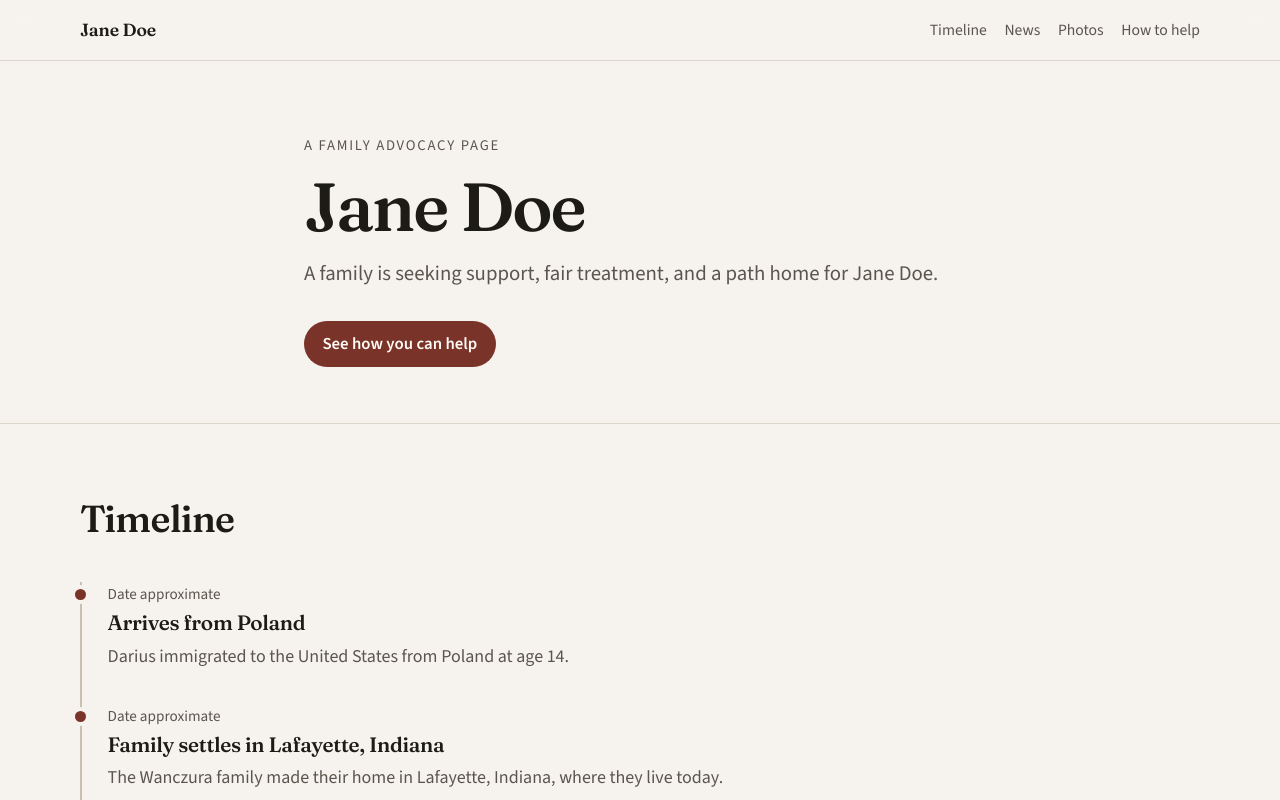
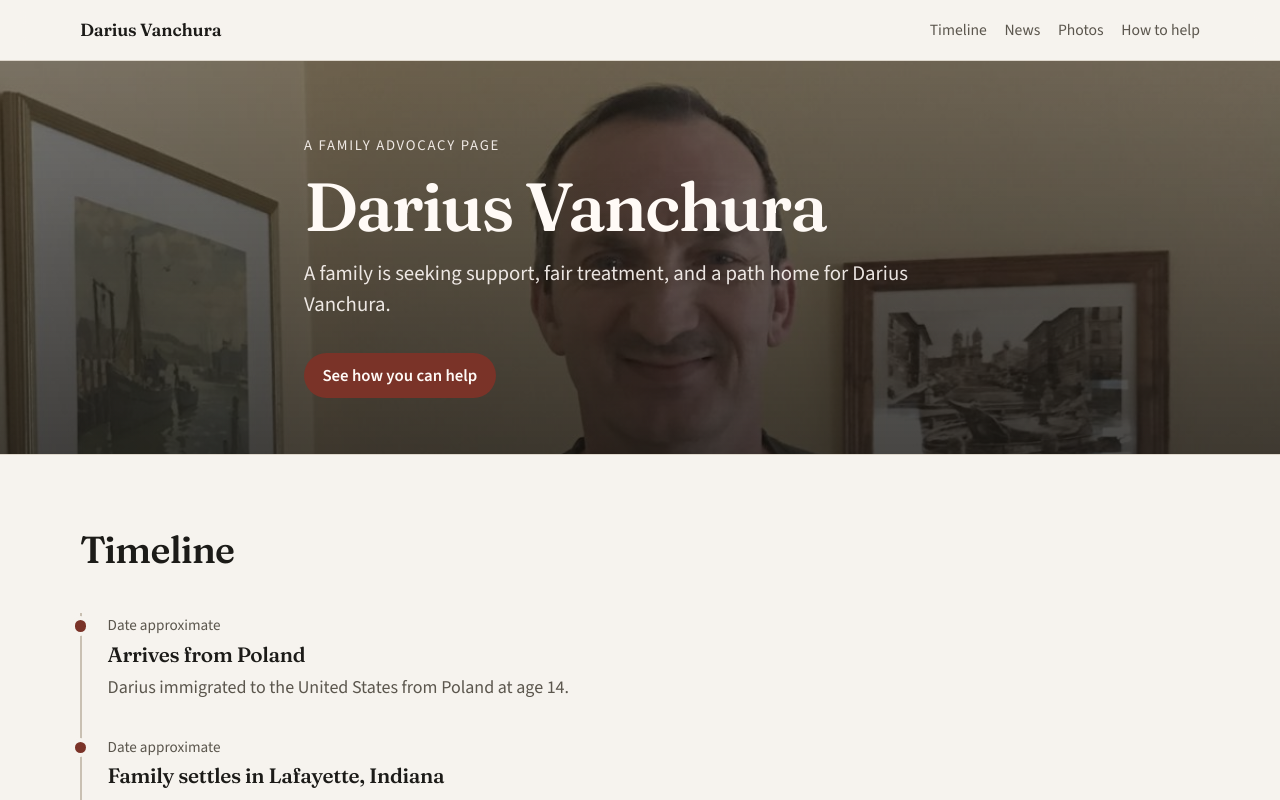
Before and after one commit to martin-sebastian/darius-lonzero, an Astro site: page / in a window 1280 px wide. Shown: the top 800 px of the page. Built offline with nearby package versions, Linux system fonts and the light colour scheme; Astro itself is replaced by a stand-in of ours.

Commit message:
Set name to Darius Vanchura and add hero banner photo

```diff
--- a/src/data/site.ts
+++ b/src/data/site.ts
@@ -63,18 +63,18 @@ export type SiteContent = {
 
 export const site: SiteContent = {
   // The person this page is about. Used in the header, hero, and footer.
-  name: "Jane Doe",
+  name: "Darius Vanchura",
 
   // Browser tab title and default social share title.
-  pageTitle: "Support Jane Doe",
+  pageTitle: "Support Darius Vanchura",
 
   // One-line summary shown under the name in the hero.
   summary:
-    "A family is seeking support, fair treatment, and a path home for Jane Doe.",
+    "A family is seeking support, fair treatment, and a path home for Darius Vanchura.",
 
   // Short description used by search engines and link previews.
   metaDescription:
-    "Learn Jane Doe's story, read recent coverage, and find ways to help.",
+    "Learn Darius Vanchura's story, read recent coverage, and find ways to help.",
 
   language: "en",
 
--- a/src/styles/global.css
+++ b/src/styles/global.css
@@ -154,6 +154,16 @@ a:hover {
 .hero {
   padding: 4.5rem 0 3.5rem;
   border-bottom: 1px solid var(--line);
+  /* Banner photo with a dark overlay so the header text stays readable. */
+  background:
+    linear-gradient(rgb(20 18 15 / 0.55), rgb(20 18 15 / 0.78)),
+    url("/photos/darius.jpg") center 30% / cover no-repeat;
+  color: #fffaf6;
+}
+
+.hero .eyebrow,
+.hero .lede {
+  color: rgb(255 250 246 / 0.9);
 }
 
 .hero-inner {
```
